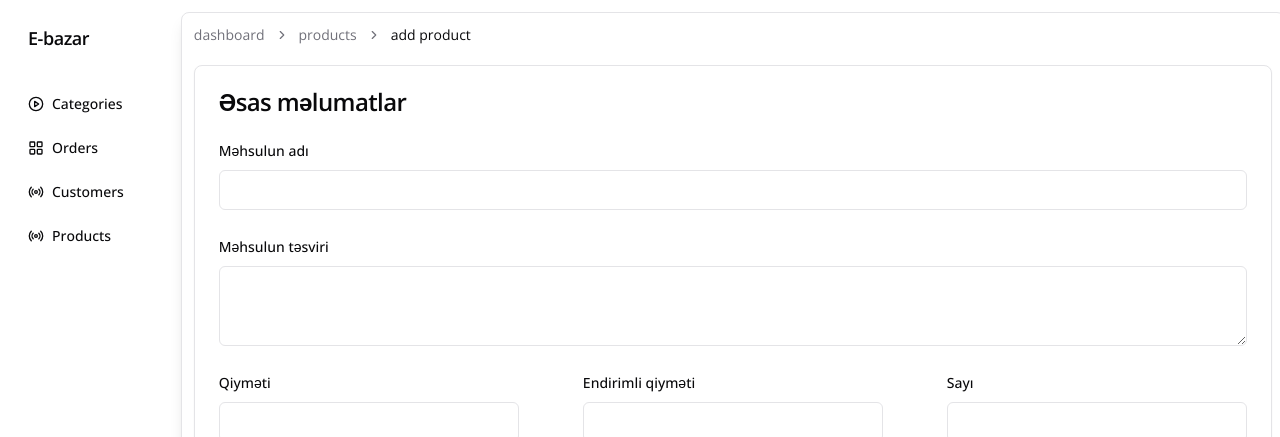
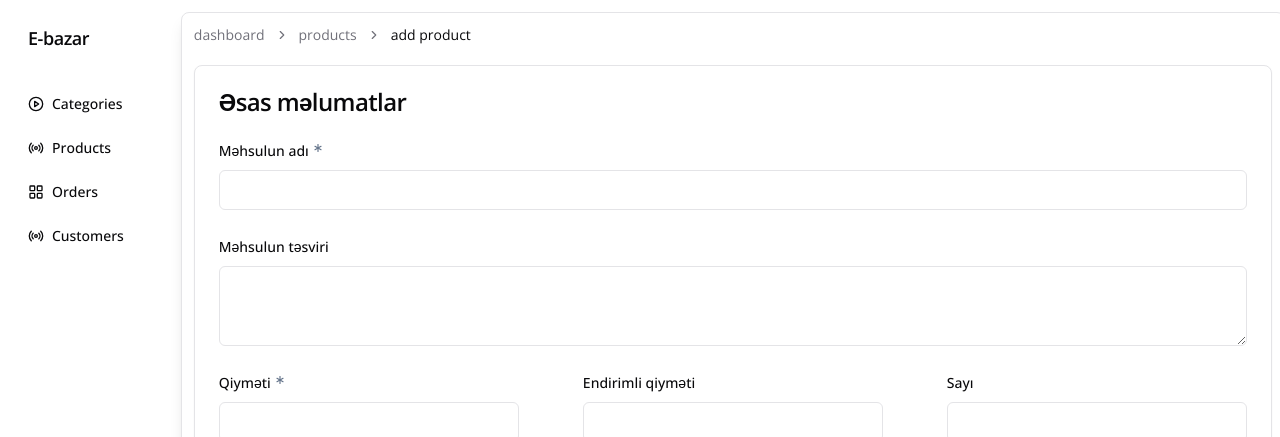
Before and after one commit to Javid726/ebazar, a Next.js app: page /dashboard/products/add-product in a window 1280 px wide. Shown: the top 437 px of the page. Built offline with nearby package versions, Linux system fonts and the light colour scheme.

Commit message:
small code fixations

```diff
--- a/app/dashboard/products/add-product/page.tsx
+++ b/app/dashboard/products/add-product/page.tsx
@@ -5,7 +5,7 @@ import { zodResolver } from '@hookform/resolvers/zod';
 import { useForm } from 'react-hook-form';
 import { z } from 'zod';
 import { toast } from 'sonner';
-import { Loader2 } from 'lucide-react';
+import { Loader2, Asterisk } from 'lucide-react';
 import Link from 'next/link';
 
 import { Button } from '@/components/ui/button';
@@ -171,7 +171,13 @@ export default function AddProduct() {
                   name="name"
                   render={({ field }) => (
                     <FormItem>
-                      <FormLabel>Məhsulun adı</FormLabel>
+                      <FormLabel className="relative">
+                        Məhsulun adı{' '}
+                        <Asterisk
+                          className="absolute top-0 -right-4 text-slate-500"
+                          size={14}
+                        />
+                      </FormLabel>
                       <FormControl>
                         <Input {...field} />
                       </FormControl>
@@ -200,7 +206,13 @@ export default function AddProduct() {
                     name="price"
                     render={({ field }) => (
                       <FormItem>
-                        <FormLabel>Qiyməti</FormLabel>
+                        <FormLabel className="relative">
+                          Qiyməti{' '}
+                          <Asterisk
+                            className="absolute top-0 -right-4 text-slate-500"
+                            size={14}
+                          />
+                        </FormLabel>
                         <FormControl className="w-[300px]">
                           <Input type="number" {...field} />
                         </FormControl>
--- a/app/dashboard/products/page.tsx
+++ b/app/dashboard/products/page.tsx
@@ -23,6 +23,7 @@ export default function ProductsPage() {
   const [renderPage, setRenderPage] = useState(false);
   const [showDeleteDialog, setShowDeleteDialog] = useState(false);
   const [deletedProductId, setDeletedProductId] = useState('');
+  const [productsLoading, setProductsLoading] = useState(false);
   // const [editedProductId, setEditedProductId] = useState('');
   const [isLoading, setIsLoading] = useState(false);
   // const [editedProductDetails, setEditedProductDetails] = useState({
@@ -138,6 +139,7 @@ export default function ProductsPage() {
 
   useEffect(() => {
     const getData = async () => {
+      setProductsLoading(true);
       const requestOptions: RequestInit = {
         method: 'GET',
         headers: {
@@ -157,6 +159,8 @@ export default function ProductsPage() {
       } catch (error) {
         console.log(error);
         setProducts([]);
+      } finally {
+        setProductsLoading(false);
       }
     };
 
@@ -181,8 +185,16 @@ export default function ProductsPage() {
           </>
         )}
       </div>
-      <div className="mt-20">
-        {products.length === 0 ? (
+      <div className="mt-10">
+        {productsLoading ? (
+          <div className="flex flex-col space-y-3 w-full">
+            <Skeleton className="h-[250px] w-[90%] rounded-xl px-10" />
+            <div className="space-y-2">
+              <Skeleton className="h-4 w-[450px]" />
+              <Skeleton className="h-4 w-[200px]" />
+            </div>
+          </div>
+        ) : products.length === 0 ? (
           <EmptyProducts />
         ) : (
           <DataTable
--- a/app/dashboard/sidebar.tsx
+++ b/app/dashboard/sidebar.tsx
@@ -53,6 +53,37 @@ export function Sidebar({ className }: SidebarProps) {
               </svg>
               Categories
             </Button>
+            <Button
+              variant={buttonStates.products ? 'secondary' : 'ghost'}
+              className="w-full justify-start"
+              onClick={() => {
+                router.push('/dashboard/products');
+                setButtonStates({
+                  categories: false,
+                  orders: false,
+                  customers: false,
+                  products: true,
+                });
+              }}
+            >
+              <svg
+                xmlns="http://www.w3.org/2000/svg"
+                viewBox="0 0 24 24"
+                fill="none"
+                stroke="currentColor"
+                strokeWidth="2"
+                strokeLinecap="round"
+                strokeLinejoin="round"
+                className="mr-2 h-4 w-4"
+              >
+                <path d="M4.9 19.1C1 15.2 1 8.8 4.9 4.9" />
+                <path d="M7.8 16.2c-2.3-2.3-2.3-6.1 0-8.5" />
+                <circle cx="12" cy="12" r="2" />
+                <path d="M16.2 7.8c2.3 2.3 2.3 6.1 0 8.5" />
+                <path d="M19.1 4.9C23 8.8 23 15.1 19.1 19" />
+              </svg>
+              Products
+            </Button>
             <Button variant="ghost" className="w-full justify-start">
               <svg
                 xmlns="http://www.w3.org/2000/svg"
@@ -90,37 +121,6 @@ export function Sidebar({ className }: SidebarProps) {
               </svg>
               Customers
             </Button>
-            <Button
-              variant={buttonStates.products ? 'secondary' : 'ghost'}
-              className="w-full justify-start"
-              onClick={() => {
-                router.push('/dashboard/products');
-                setButtonStates({
-                  categories: false,
-                  orders: false,
-                  customers: false,
-                  products: true,
-                });
-              }}
-            >
-              <svg
-                xmlns="http://www.w3.org/2000/svg"
-                viewBox="0 0 24 24"
-                fill="none"
-                stroke="currentColor"
-                strokeWidth="2"
-                strokeLinecap="round"
-                strokeLinejoin="round"
-                className="mr-2 h-4 w-4"
-              >
-                <path d="M4.9 19.1C1 15.2 1 8.8 4.9 4.9" />
-                <path d="M7.8 16.2c-2.3-2.3-2.3-6.1 0-8.5" />
-                <circle cx="12" cy="12" r="2" />
-                <path d="M16.2 7.8c2.3 2.3 2.3 6.1 0 8.5" />
-                <path d="M19.1 4.9C23 8.8 23 15.1 19.1 19" />
-              </svg>
-              Products
-            </Button>
           </div>
         </div>
       </div>
--- a/next.config.mjs
+++ b/next.config.mjs
@@ -1,4 +1,8 @@
 /** @type {import('next').NextConfig} */
-const nextConfig = {};
+const nextConfig = {
+  typescript: {
+    ignoreBuildErrors: true,
+  },
+};
 
 export default nextConfig;
```
